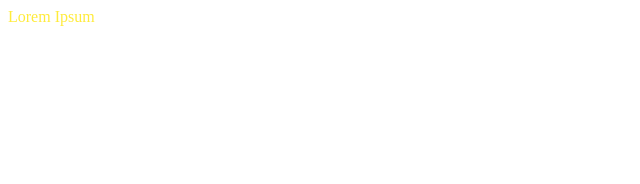
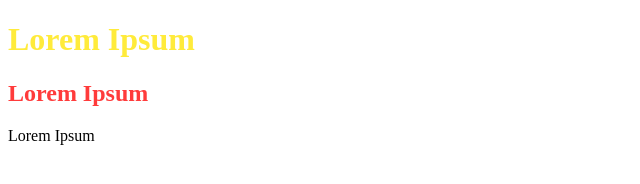
Before and after one commit to yalctech/web1234, a plain HTML site: page index.html in a window 1280 px wide. Shown: the whole page, without its empty margins (0-640 px from the left). Drawn offline with Linux system fonts and the light colour scheme.

Commit message:
Heading + Color Format

```diff
--- a/index.html
+++ b/index.html
@@ -6,7 +6,13 @@
     <meta name="viewreport" content="width=device-width" />
 </head>
 
-<body style="color: #FFEB3B;">
+<body>
+    <h1 style="color: #FFEB3B;">
+        Lorem Ipsum
+    </h1>
+    <h2 style="color: #ff3b3b;">
+        Lorem Ipsum
+    </h2>
     Lorem Ipsum
 </body>
 
```
